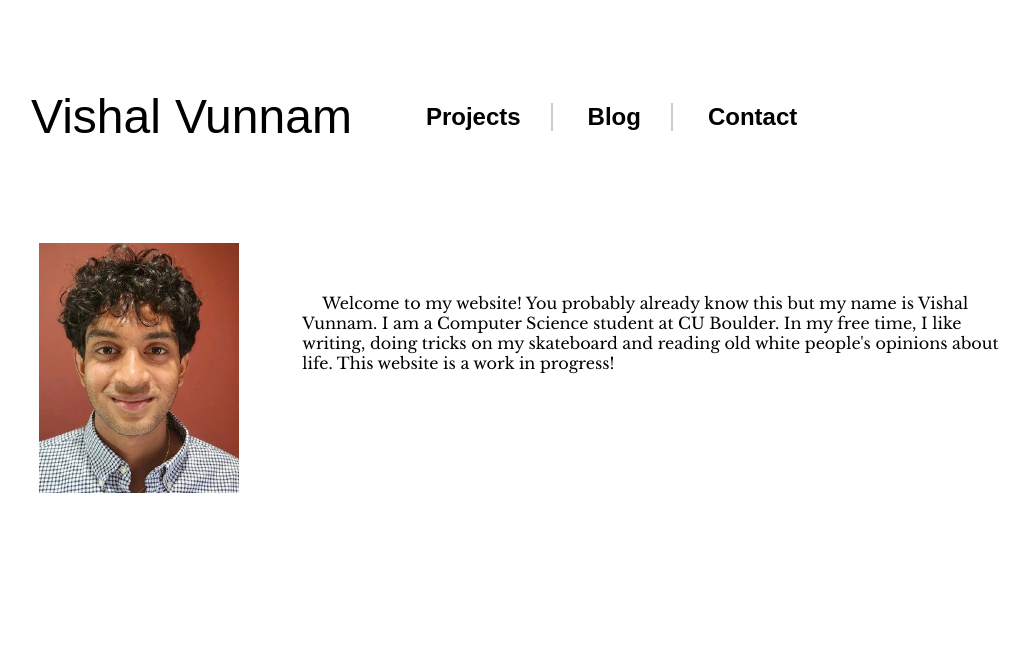
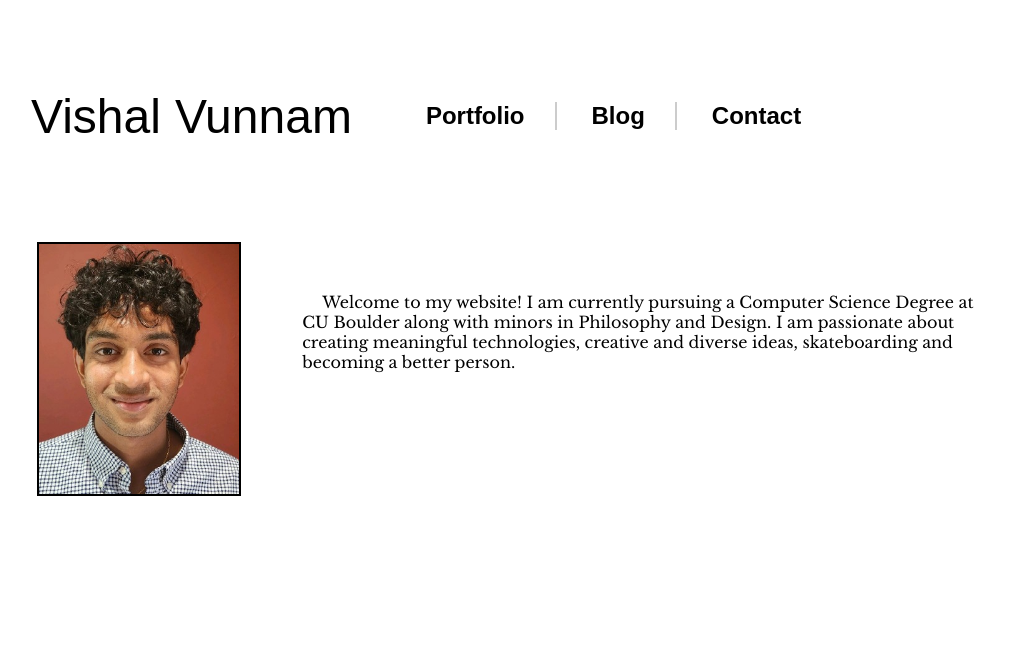
Before and after one commit to Vishal-Vunnam/Vishal-Vunnam.github.io, a plain HTML site: page index.html in a window 1280 px wide. Shown: the whole page, without its empty margins (24-1054 px from the left). Drawn offline with nearby package versions, Linux system fonts and the light colour scheme; a web font is replaced by a local one.

Commit message:
new changes

```diff
--- a/index.html
+++ b/index.html
@@ -19,7 +19,7 @@
             </div>
             <div class="nav-links">
                 <ul>
-                    <li><a href="/pages/projects.html">Projects</a></li>
+                    <li><a href="/pages/projects.html">Portfolio</a></li>
                     <li><a href="https://substack.com/@vishalvunnam">Blog</a></li>
                     <li><a href="#" id="contact-button">Contact</a></li>
                 </ul>
@@ -35,7 +35,7 @@
         </div>
         <div class="content">
             <section id="about" class="about">
-                <p> &emsp; Welcome to my website! You probably already know this but my name is Vishal Vunnam. I am a Computer Science student at CU Boulder. In my free time, I like writing, doing tricks on my skateboard and reading old white people's opinions about life. This website is a work in progress!</p>
+                <p> &emsp; Welcome to my website! I am currently pursuing a Computer Science Degree at CU Boulder along with minors in Philosophy and Design. I am passionate about creating meaningful technologies, creative and diverse ideas, skateboarding and becoming a better person. </p>
             </section>
         </div>
     </div>
--- a/js/proj_script.js
+++ b/js/proj_script.js
@@ -1,5 +1,6 @@
 const projects = [
     {
+      img: "/img/coder.jpeg",
       title: "Python to x86 Assembly Compiler",
       link: "https://github.com/Vishal-Vunnam/python-to-x86-compiler",
       description: " Python to asm compiler written in Python 3.10. Supports dynamic typing, higher-order functions and register allocation optimizations. "
--- a/style/projects.css
+++ b/style/projects.css
@@ -29,7 +29,7 @@ img {
 
     background-size: 400% 400%; /* Stretch the gradient to make it go through different colors */
     background-clip: text; /* Clip the background to the text */
-    color: rgb(3, 171, 0); /* Make the text color transparent to show the gradient */
+    color: rgb(255, 255, 255); /* Make the text color transparent to show the gradient */
     text-decoration: none; /* Remove the underline */
     display: inline-block; /* Ensure the text is treated as a block-level element */
     animation: colorCycle 110s; /* Animate the background */
@@ -94,12 +94,17 @@ h3 {
 
 }
 
+.project-card:hover {
+    transform: scale(1.05); /* Slightly enlarge the card on hover */
+    box-shadow: 0 0 15px rgb(255, 255, 255); /* Increase shadow on hover */
+}
+
  a, p, h3, h2 {
     color: rgb(6, 6, 6);
     font-style: none;
     text-decoration: none;
     font-family: Consolas, Courier, monospace;
-    color: rgb(3, 171, 0);
+    color: rgb(255, 255, 255);
     text-shadow: 0px 0px 10px rgb(3, 171, 0);
 }
 .project-card a:hover {
--- a/style/universal.css
+++ b/style/universal.css
@@ -143,6 +143,8 @@ body {
 }
 
 .profile img {
+    border: 2px solid black; /* Adds a slight black border around the image */
+
 }
 
 .profile img:hover {
```
Also changed, not shown: Screenshot 2025-05-04 at 6.42.40 PM.png (added), Screenshot 2025-05-04 at 6.44.20 PM.png (added), img/coder.jpeg (added).
